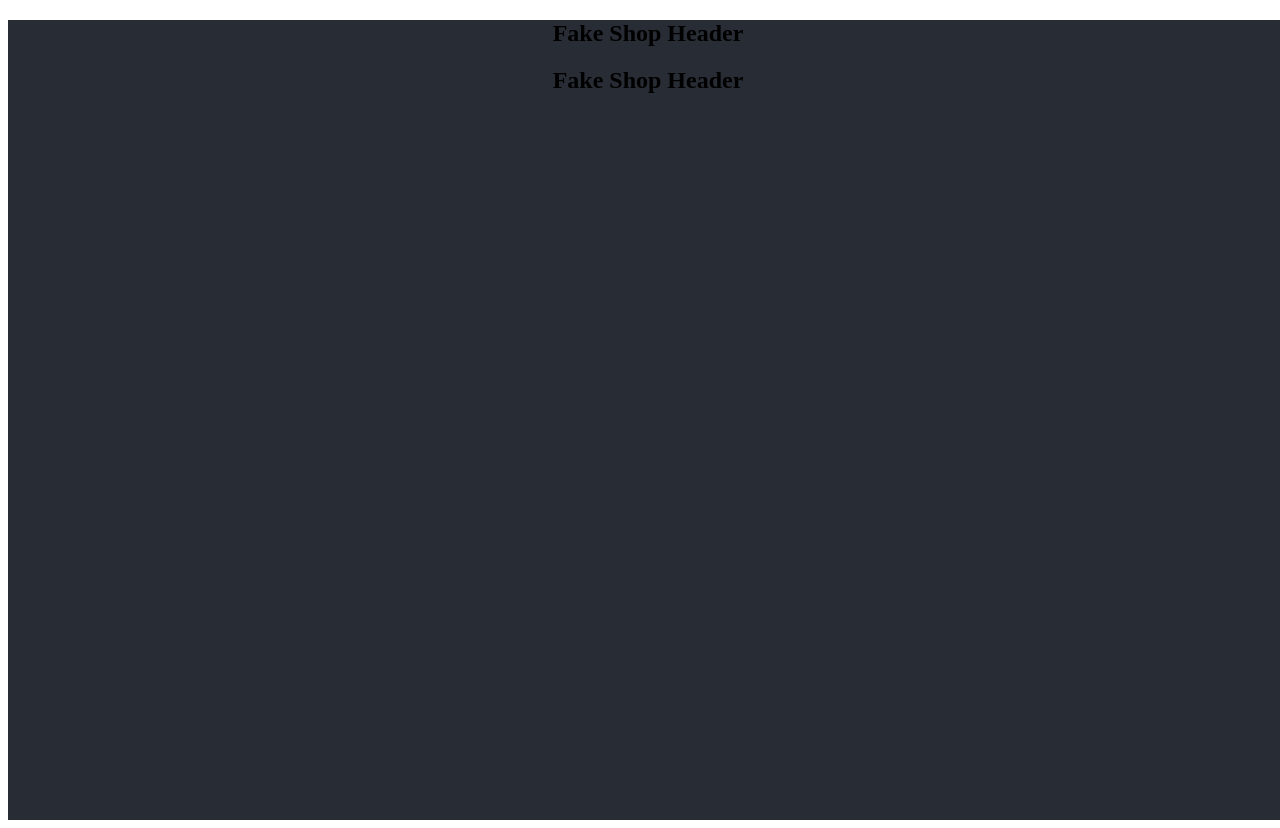
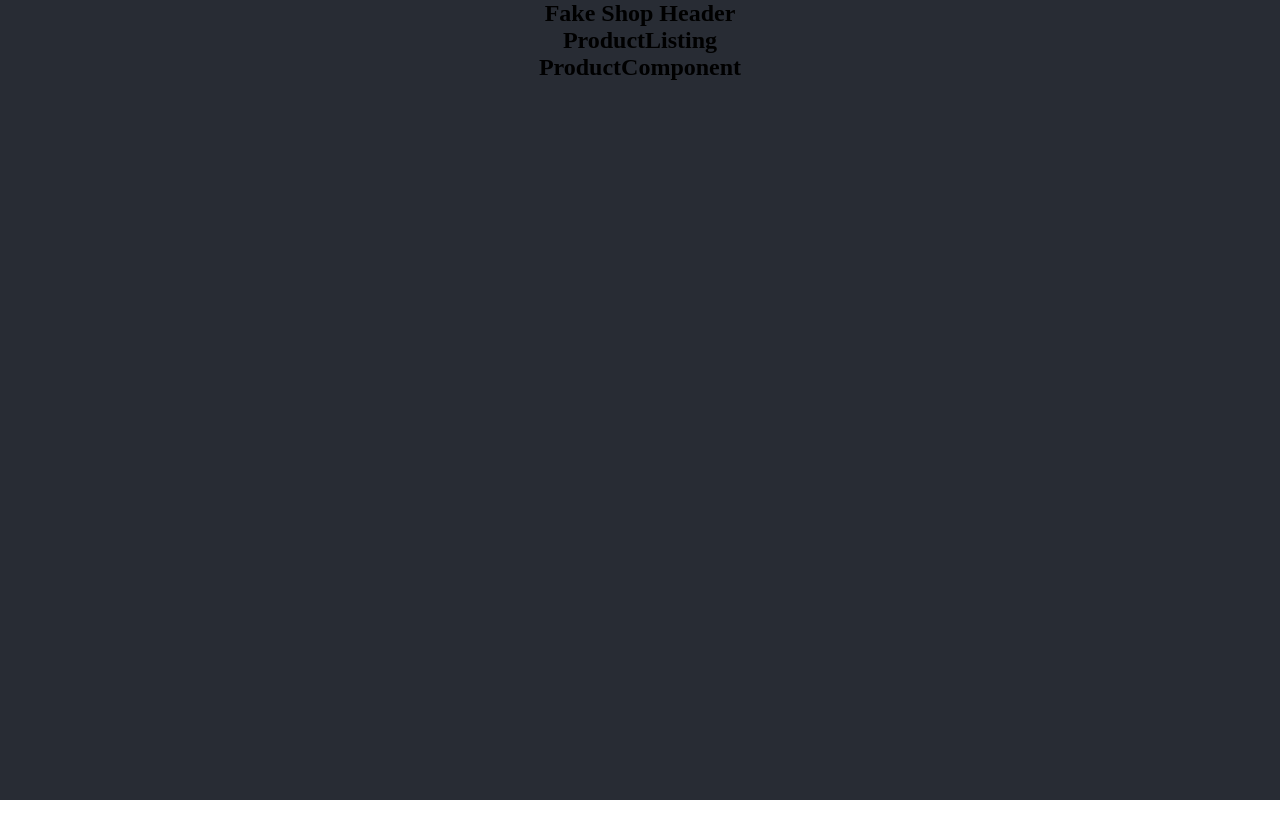
Before and after one commit to jafarFahimi/FakeShop, a React (Create React App) app: page / in a window 1280 px wide. After the commit the page ends 800 px from the top, so only its background shows below. Built offline with nearby package versions, Linux system fonts and the light colour scheme.

Commit message:
Route+Routes added

```diff
--- a/src/App.css
+++ b/src/App.css
@@ -1,9 +1,13 @@
+* {
+  margin: 0;
+  padding: 0;
+}
 .App {
   text-align: center;
   background-color: #282c34;
   height: 100vh;
   width: 100vw;
-  margin: 0;
+  overflow: hidden;
 }
 
 .App-logo {
--- a/src/App.js
+++ b/src/App.js
@@ -1,5 +1,5 @@
 import "./App.css";
-import { BrowserRouter, Switch, Route } from "react-router-dom";
+import { BrowserRouter, Routes, Route } from "react-router-dom";
 import Header from "./components/Header.js";
 import ProductDetail from "./components/ProductDetail.js";
 import ProductListing from "./components/ProductListing.js";
@@ -10,10 +10,12 @@ function App() {
     <div className="App">
       <BrowserRouter>
         <Header />
-        <Switch>
-          <Header />
-          <ProductComponent />
-        </Switch>
+        <Routes>
+          <Route path="/" exact element={<ProductListing />} />
+          <Route path="/product/:productId" exact element={<ProductDetail />} />
+          <Route>404 Not Found!</Route>
+        </Routes>
+        <ProductComponent />
       </BrowserRouter>
     </div>
   );
```
